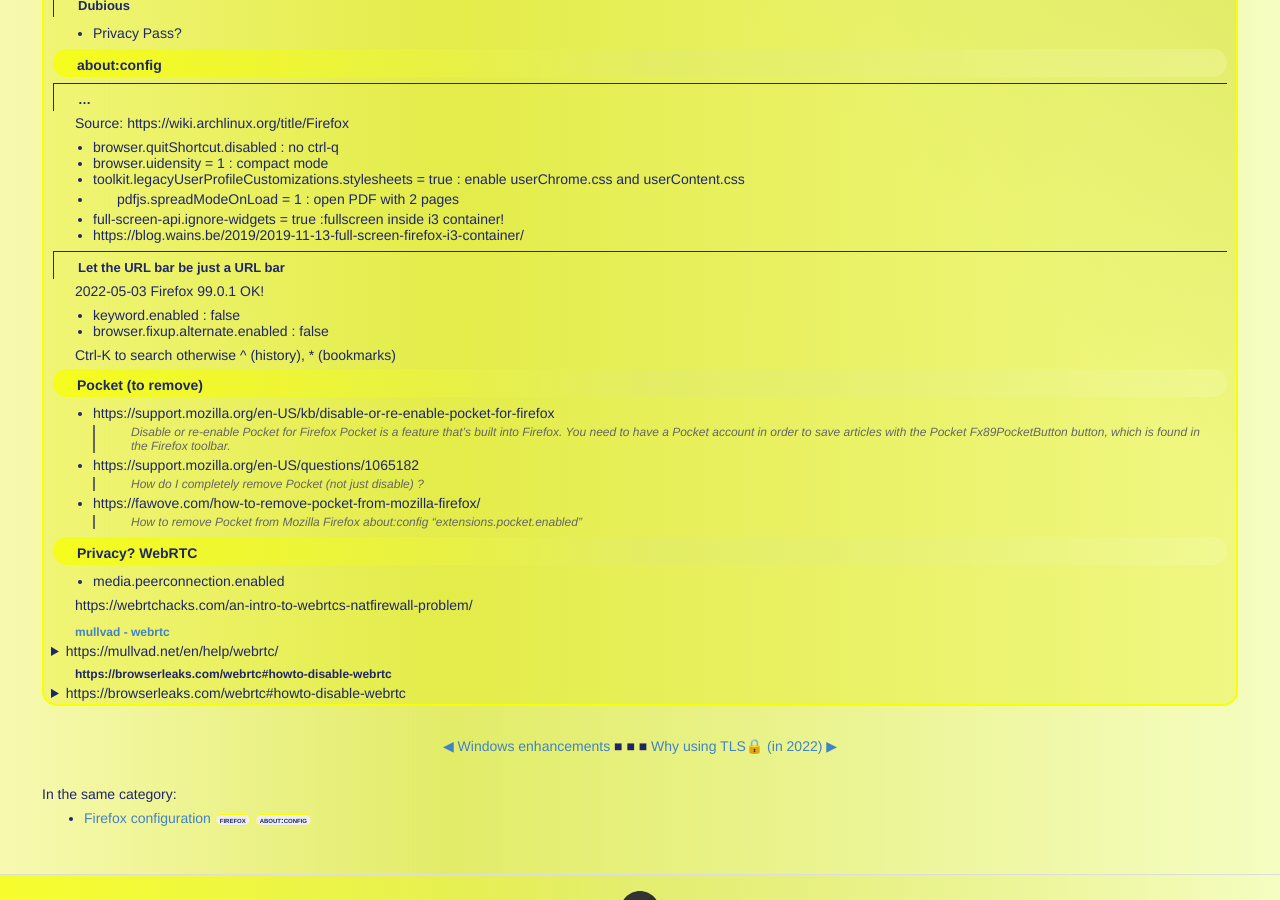
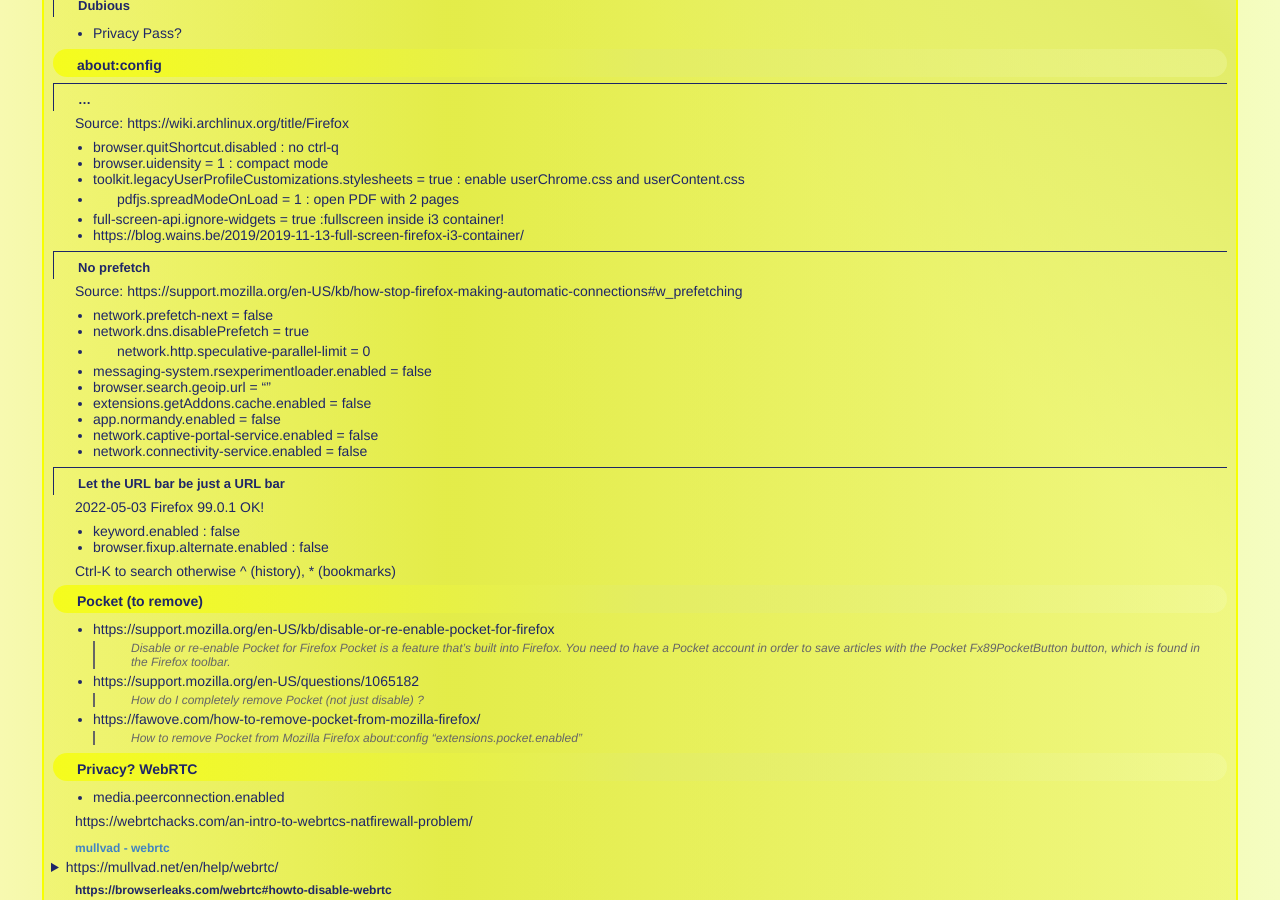
Before and after one commit to sebastien-ferry/sebastien-ferry.github.io, a Jekyll site: the page built from _posts/2022-05-01-firefox-config.md, in a window 1280 px wide and 900 px high, scrolled down 701 px. Built offline with Jekyll 4.4.1, drawn with Linux system fonts in a browser that asks for light colours.

Commit message:
post about Firefox: No more prefetch

```diff
--- a/_posts/2022-05-01-firefox-config.md
+++ b/_posts/2022-05-01-firefox-config.md
@@ -59,6 +59,21 @@
   * full-screen-api.ignore-widgets = true :fullscreen inside i3 container!
   * https://blog.wains.be/2019/2019-11-13-full-screen-firefox-i3-container/
 
+## No prefetch
+Source: https://support.mozilla.org/en-US/kb/how-stop-firefox-making-automatic-connections#w_prefetching
+
+  * network.prefetch-next = false
+  * network.dns.disablePrefetch = true
+  * network.http.speculative-parallel-limit = 0
+
+  * messaging-system.rsexperimentloader.enabled = false
+  * browser.search.geoip.url = ""
+  * extensions.getAddons.cache.enabled = false
+  * app.normandy.enabled = false
+  * network.captive-portal-service.enabled = false
+  * network.connectivity-service.enabled = false
+
+
 ## Let the URL bar be just a URL bar
 2022-05-03 Firefox 99.0.1 OK!
 * keyword.enabled : false
@@ -80,10 +95,6 @@
 > How to remove Pocket from Mozilla Firefox
 > about:config
 > “extensions.pocket.enabled”
-
-
-
-
 
 
 # Privacy? WebRTC
```
